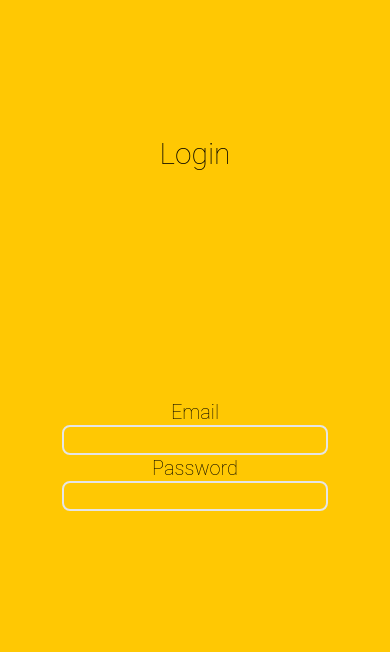
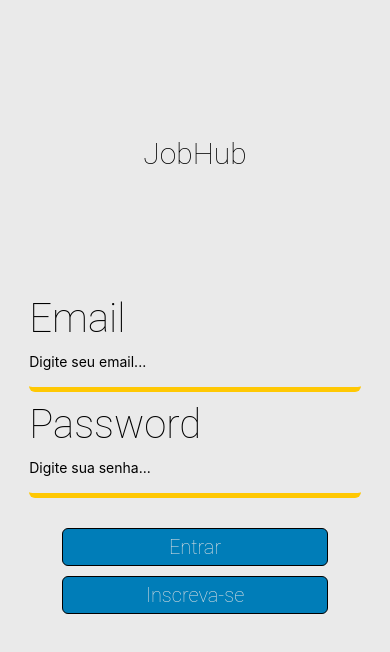
Before and after one commit to pedrovictoroc/InsightApp, a React Native app: screen / in a window 390 px wide. Shown: the top 652 px of the page. Built offline with nearby package versions, Linux system fonts and the light colour scheme.

Commit message:
Adicionando tela de login

```diff
--- a/Components/Login/index.js
+++ b/Components/Login/index.js
@@ -1,21 +1,54 @@
-import React from 'react'
+import React, { useState } from 'react'
 
-import { LoginText,
-         Container,
+import { LogoContainer,
+         FirstLogoText,
+         SecondLogoText,
+         DataContainer,
+         InputContainer,
          InputName,
-         Input } from './styles.js'
+         Input,
+         ButtonContainer,
+         Button,
+         ButtonText } from './styles.js'
 
 export default function Login(){
+    const [email, setEmail] = useState("")
+    const [password, setPassword] = useState("")
+    const [passVisibility, setPassVisibility] = useState(true)
+
     return(
         <>
-            <LoginText>Login</LoginText>
+            <LogoContainer>
+                <FirstLogoText>Job</FirstLogoText>
+                <SecondLogoText>Hub</SecondLogoText>
+            </LogoContainer>
 
-            <Container>
-                <InputName>Email</InputName>
-                <Input/>
-                <InputName>Password</InputName>
-                <Input/>
-            </Container>
+            <DataContainer>
+                <InputContainer>
+                    <InputName>Email</InputName>
+                    <Input placeholder="Digite seu email..."
+                            placeholderTextColor="#000000"
+                            onChange = {(e) => setEmail(e.target.value)}
+                    />
+                </InputContainer>
+                <InputContainer>
+                    <InputName>Password</InputName>
+                    <Input placeholder="Digite sua senha..."
+                            secureTextEntry={passVisibility}
+                            placeholderTextColor="#000000"
+                            onChange = {(e) => setPassword(e.target.value)}
+                    />
+                </InputContainer>
+
+                <ButtonContainer>
+                    <Button>
+                        <ButtonText>Entrar</ButtonText>
+                    </Button>
+                    <Button>
+                        <ButtonText>Inscreva-se</ButtonText>
+                    </Button>
+                </ButtonContainer>
+            </DataContainer>
         </>
     )
 }
--- a/Components/Login/styles.js
+++ b/Components/Login/styles.js
@@ -1,6 +1,10 @@
 import styled from 'styled-components/native'
 
-export const LoginText = styled.Text`
+export const LogoContainer = styled.View`
+    flex-direction: row;
+`
+
+export const FirstLogoText = styled.Text`
     margin-bottom: 30px;
 
     font-family: Roboto;
@@ -12,7 +16,19 @@ export const LoginText = styled.Text`
 
 `;
 
-export const Container = styled.View`
+export const SecondLogoText = styled.Text`
+    margin-bottom: 30px;
+
+    font-family: Roboto;
+    font-style: normal;
+    font-weight: 200;
+    font-size: 30px;
+    line-height: 36px;
+    color: #000000;
+
+`;
+
+export const DataContainer = styled.View`
     width: 85%;
     height: 60%;
 
@@ -24,21 +40,58 @@ export const Container = styled.View`
     justify-content: center;
 `;
 
+export const InputContainer = styled.View`
+    width: 100%;
+    align-items: flex-start;
+    border-bottom-width: 5px;
+    border-bottom-left-radius: 6px;
+    border-bottom-right-radius: 6px;
+    border-bottom-color: #FFC803;
+`;
+
 export const InputName = styled.Text`
+    margin-top: 10px;
+    margin-bottom: 5px;
+    font-family: Roboto;
+    font-style: normal;
+    font-weight: 200;
+    font-size: 40px;
+    line-height: 46px;
+    color: #000000;
+`;
+
+export const Input = styled.TextInput`
+    width: 80%;
+    height: 30px;
+
+    border-radius: 8px;
+
+    margin-bottom: 10px;
+`;
+
+export const ButtonContainer = styled.View`
+    width: 80%;
+    margin-top: 30px;
+    justify-content: space-between;
+`;
+
+export const Button = styled.TouchableOpacity`
+    border: 1px;
+    border-radius: 6px;
+    background: #007db8;
+
+    align-items: center;
+
+    padding: 5px;
+    margin-bottom: 10px;
+`;
+
+export const ButtonText = styled.Text`
 
     font-family: Roboto;
     font-style: normal;
     font-weight: 200;
     font-size: 20px;
     line-height: 26px;
-    color: #000000;
-
+    color: #e3e3e3;
 `;
-
-export const Input = styled.TextInput`
-    width: 80%;
-    height: 30px;
-
-    border: 2px solid #E5E5E5;
-    border-radius: 8px;
-`;
--- a/global.js
+++ b/global.js
@@ -5,5 +5,5 @@ export const Container = styled.View`
     align-items: center;
     justify-content: center;
 
-    background: #FFC803;
+    background: #EAEAEA;
 `;
```
Also changed, not shown: 1 other file (tests, documents, lock files or other folders).
